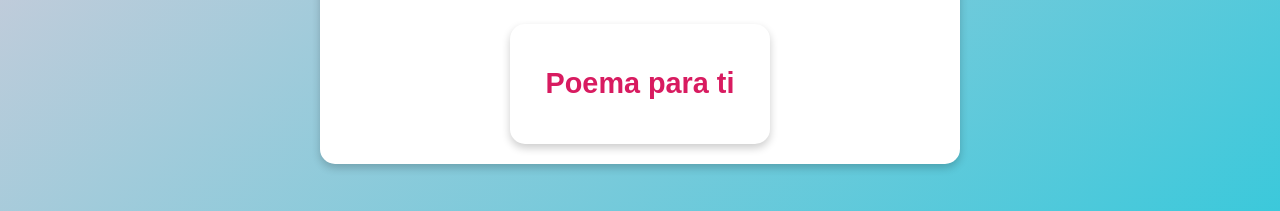
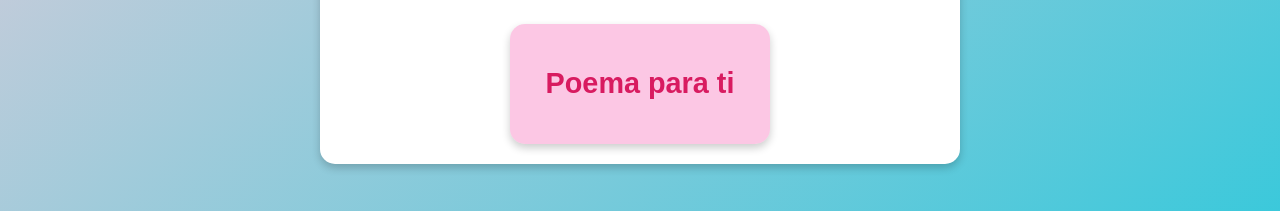
Before and after one commit to knndy-18/frases-aleatorias, a plain HTML site: page index.html in a window 1280 px wide. Shown: the part 522-733 px from the top of the page. Drawn offline with Linux system fonts and the light colour scheme.

Commit message:
Update style.css

```diff
--- a/style.css
+++ b/style.css
@@ -140,7 +140,7 @@ p {
 
 /* Contenedor Poema para ti */
 .poema-container {
-    background-color: #fff;
+    background-color: #f879bf6a;
     padding: 20px;
     border-radius: 15px;
     box-shadow: 0 4px 8px rgba(0, 0, 0, 0.2);
```
